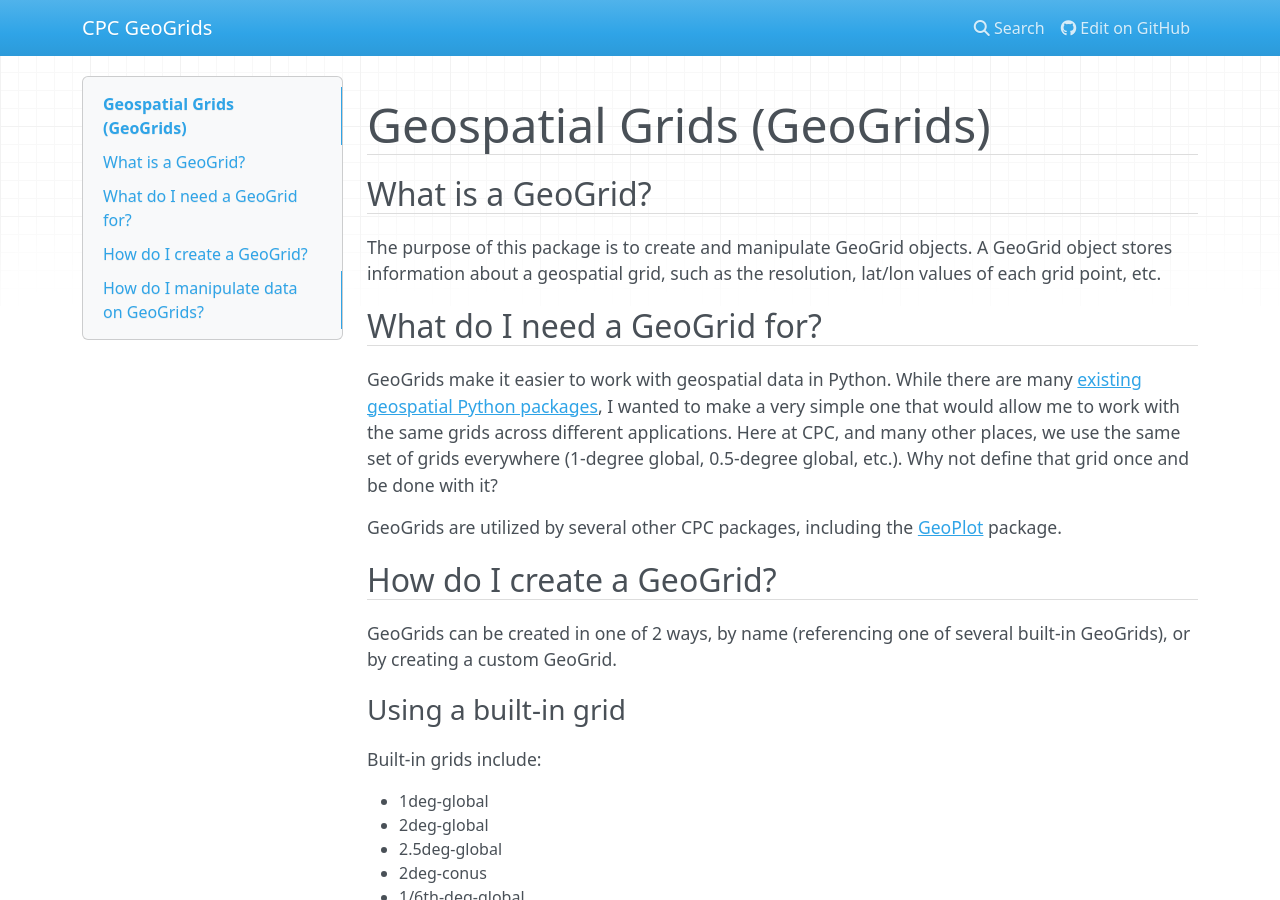
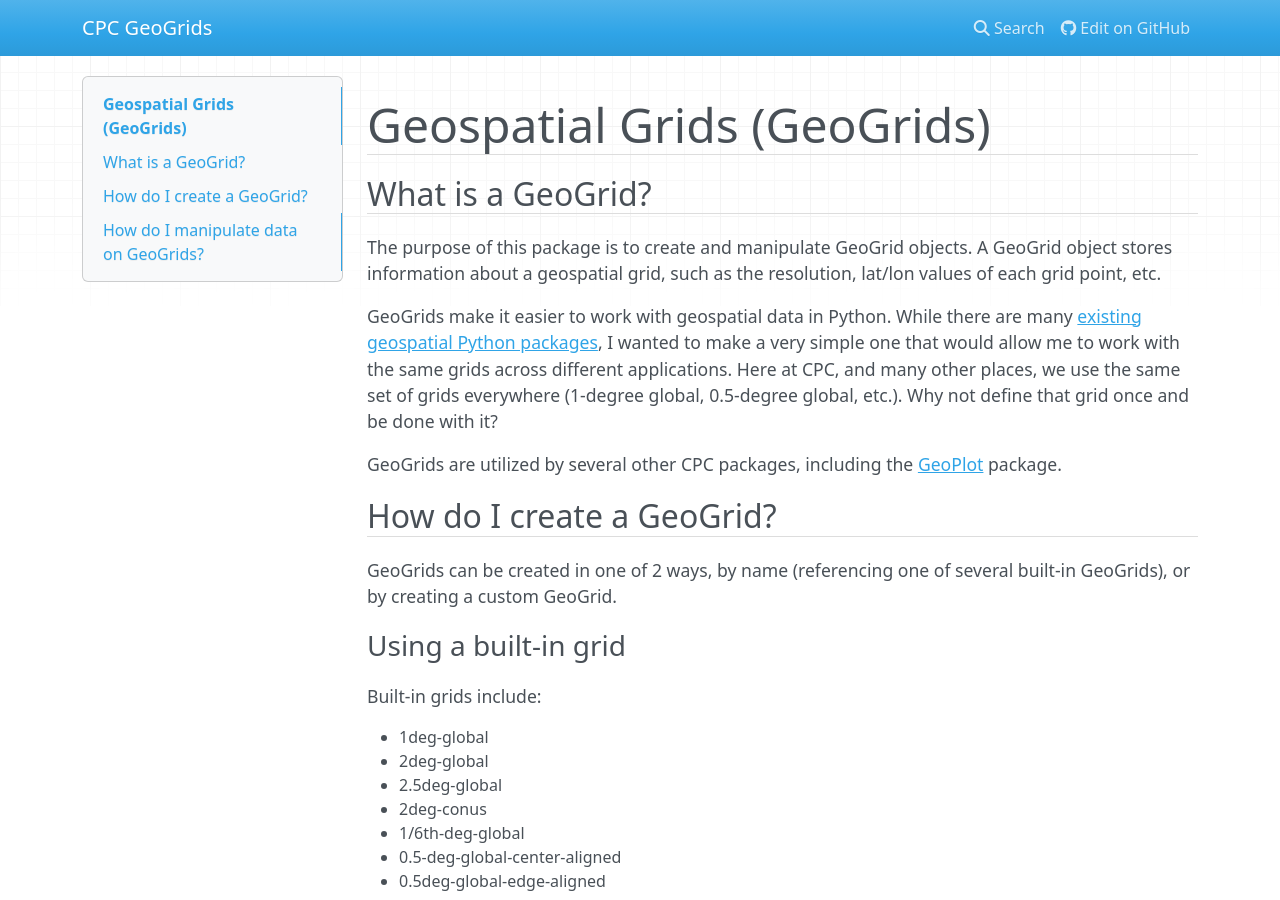
Before and after one commit to mikecharles/cpc.geogrids, an MkDocs documentation site: the page built from docs/index.md, in a window 1280 px wide and 900 px high. Built offline with MkDocs 1.6.1, drawn with Linux system fonts in a browser that asks for light colours; nearby versions of some CDN libraries.

Commit message:
Combine the first 2 sections of index.md

```diff
--- a/docs/index.md
+++ b/docs/index.md
@@ -6,9 +6,6 @@
 
 The purpose of this package is to create and manipulate GeoGrid objects. A GeoGrid object stores
 information about a geospatial grid, such as the resolution, lat/lon values of each grid point, etc.
-
-What do I need a GeoGrid for?
------------------------------
 
 GeoGrids make it easier to work with geospatial data in Python. While there are many [existing geospatial Python packages](https://github.com/SpatialPython/spatial_python/blob/master/packages.md), I wanted to make a very simple one that would allow me to work with the same grids across different applications. Here at CPC, and many other places, we use the same set of grids everywhere (1-degree global, 0.5-degree global, etc.). Why not define that grid once and be done with it?
 
```
